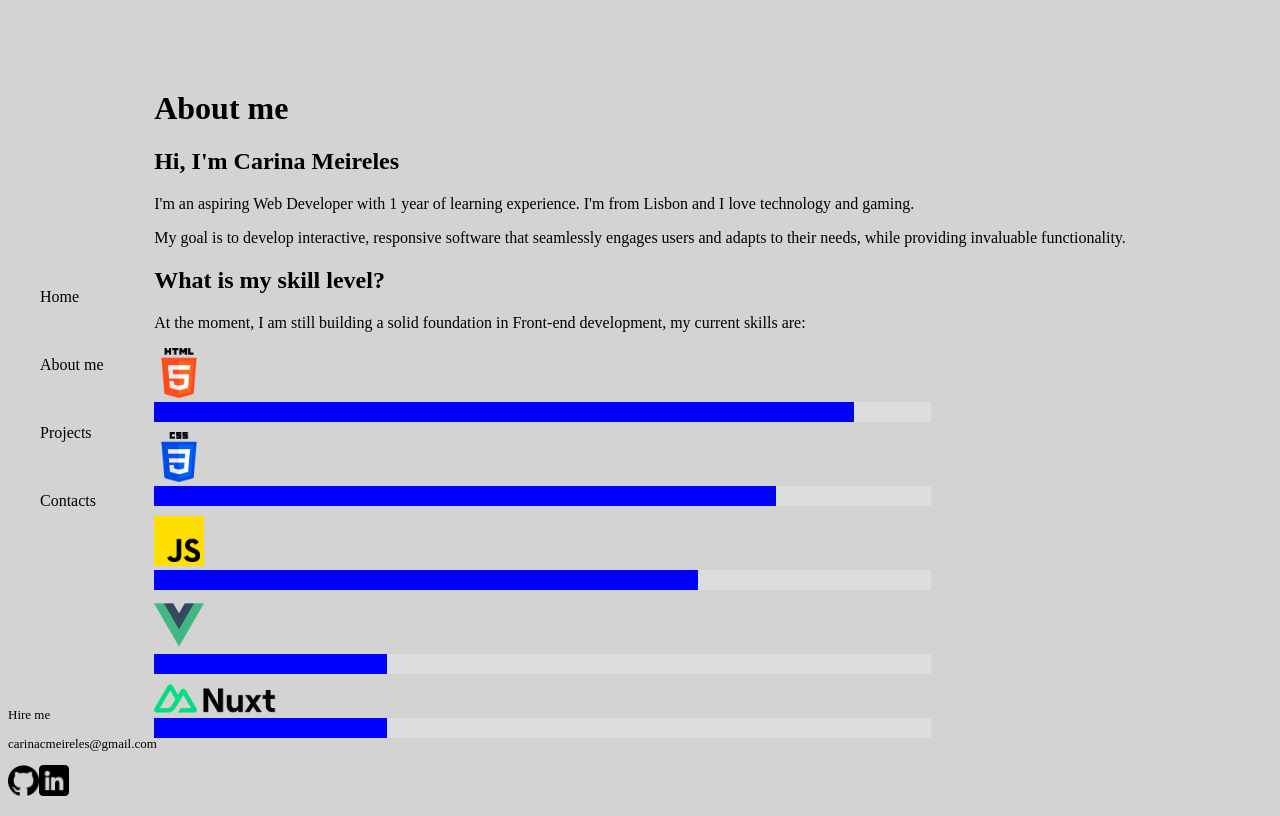
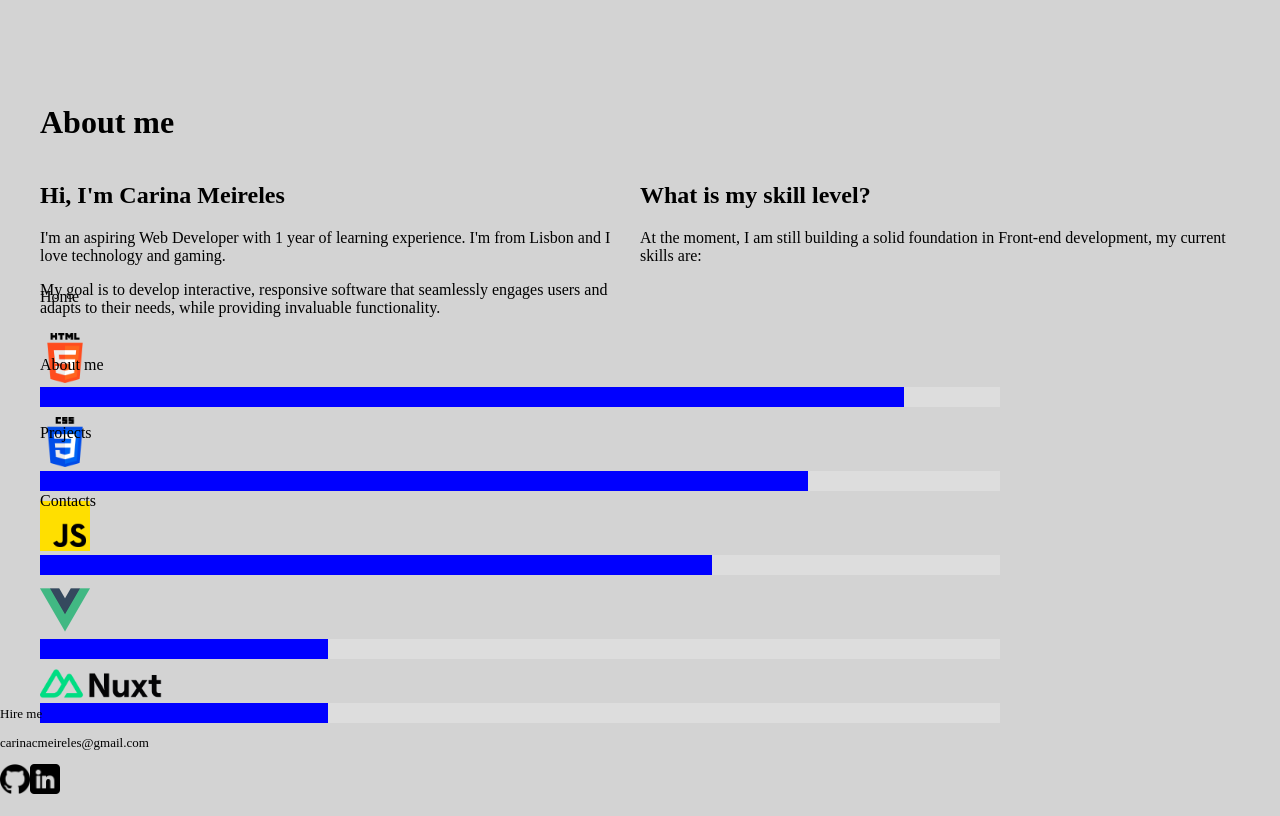
Before and after one commit to cfcmeireles/Portfolio-Carina, a Nuxt app: page /aboutme in a window 1280 px wide. Built offline with nearby package versions, Linux system fonts and the light colour scheme.

Commit message:
Added fadein and typewriter transitions, edited aboutme page layout

```diff
--- a/components/NavBarWithName.vue
+++ b/components/NavBarWithName.vue
@@ -1,5 +1,19 @@
 <template>
-  <NavBar />
+  <nav id="nav-bar">
+    <ul class="nav-items">
+      <NuxtLink to="/" style="text-decoration: none; color: black">
+        <li>Home</li></NuxtLink
+      >
+      <NuxtLink to="/aboutme" style="text-decoration: none; color: black"
+        ><li>About me</li></NuxtLink
+      >
+      <NuxtLink to="/projects" style="text-decoration: none; color: black"
+        ><li>Projects</li></NuxtLink
+      >
+      <NuxtLink to="/contacts" style="text-decoration: none; color: black"
+        ><li>Contacts</li></NuxtLink
+      >
+    </ul>
     <transition name="fade">
       <div class="name-bar" v-if="showNameBar">
         <p style="font-size: 13px">Hire me</p>
@@ -23,6 +37,7 @@
         </NuxtLink>
       </div>
     </transition>
+  </nav>
 </template>
 
   <script>
@@ -39,19 +54,41 @@ export default {
 </script>
 
   <style scoped>
+#nav-bar {
+  position: fixed;
+  left: 0;
+  height: 100%;
+}
+.nav-items {
+  list-style: none;
+  height: 100%;
+  display: flex;
+  justify-content: center;
+  flex-flow: column;
+}
+
+.nav-items li {
+  padding-bottom: 50px;
+}
+
+@media only screen and (max-width: 600px) {
+  #nav-bar {
+    display: none;
+  }
+}
 /* .nav-items li {
   padding-bottom: 50px;
 } */
 .name-bar {
   position: absolute;
-  bottom: 0;
+  bottom: 10px;
 }
 
 .github-icon {
-  width: 3%;
+  width: 20%;
 }
 .linkedin-icon {
-  width: 3%;
+  width: 20%;
 }
 
 .fade-enter-active {
--- a/pages/aboutme.vue
+++ b/pages/aboutme.vue
@@ -2,21 +2,27 @@
   <main id="about-me-page">
     <div class="about-me">
       <h1 class="section-titles">About me</h1>
+      <div class="about-me-text">
+        <div>
           <h2>Hi, I'm <strong>Carina Meireles</strong></h2>
           <p>
-        I'm an aspiring Web Developer with 1 year of learning experience. I'm
-        from Lisbon and I love technology and gaming.
+            I'm an aspiring Web Developer with 1 year of learning experience.
+            I'm from Lisbon and I love technology and gaming.
           </p>
           <p>
-        My goal is to develop interactive, responsive software that seamlessly
-        engages users and adapts to their needs, while providing invaluable
-        functionality.
+            My goal is to develop interactive, responsive software that
+            seamlessly engages users and adapts to their needs, while providing
+            invaluable functionality.
           </p>
+        </div>
+        <div>
           <h2>What is my skill level?</h2>
           <p>
             At the moment, I am still building a solid foundation in Front-end
             development, my current skills are:
           </p>
+        </div>
+      </div>
       <img src="../assets/html-5.png" height="50" />
       <div class="container">
         <div class="skills html"></div>
@@ -49,6 +55,11 @@ definePageMeta({
 
 <style>
 @import "../app.css";
+
+.about-me-text {
+  display: grid;
+  grid-template-columns: 600px 600px;
+}
 
 .container {
   width: 80%;
--- a/pages/index.vue
+++ b/pages/index.vue
@@ -1,12 +1,22 @@
 <template>
   <main id="home-page">
     <div class="home">
-      <h1>Carina Meireles</h1>
-      <h2>
+      <transition name="fade">
+        <h1 v-if="showName">Carina Meireles</h1>
+      </transition>
+      <div class="lol">
+        <transition name="typewriter">
+          <h2 v-if="showText">
             I am an aspiring developer based in Lisbon, Portugal
             <br />
-        Currently employed by Miniclip
           </h2>
+        </transition>
+        <transition name="typewriter">
+          <h2 v-if="showText">Currently employed by Miniclip</h2>
+        </transition>
+      </div>
+      <transition name="fadeIn">
+        <div v-if="showIcons">
           <NuxtLink to="https://github.com/cfcmeireles" target="_blank">
             <img
               src="../assets/github-logo.png"
@@ -25,10 +35,30 @@
             />
           </NuxtLink>
         </div>
+      </transition>
+    </div>
   </main>
 </template>
 
-<script setup>
+<script>
+export default {
+  data() {
+    return {
+      showName: false,
+      showText: false,
+      showIcons: false,
+    };
+  },
+  mounted() {
+    this.showName = true;
+    setTimeout(() => {
+      this.showText = true;
+    }, 2000);
+    setTimeout(() => {
+      this.showIcons = true;
+    }, 6000);
+  },
+};
 </script>
 
 <style scoped>
@@ -41,6 +71,11 @@
 
 .home {
   text-align: center;
+  height: 205px;
+}
+
+.lol {
+  text-align: center;
 }
 
 .github-icon {
@@ -50,4 +85,50 @@
 .linkedin-icon {
   width: 3%;
 }
+.fade-enter-active {
+  animation: fadeIn 2s;
+}
+
+.fade-leave-active {
+  animation: fadeIn 0.5s reverse;
+}
+
+.fade-enter,
+.fade-leave-to {
+  opacity: 0;
+  transform: translateY(-20px);
+}
+
+@keyframes fadeIn {
+  0% {
+    opacity: 0;
+    transform: translateY(20px);
+  }
+  100% {
+    opacity: 1;
+    transform: translateY(0);
+  }
+}
+
+.typewriter-enter-active {
+  animation: typewriter 2s steps(40) 1s forwards;
+  overflow: hidden;
+  white-space: nowrap;
+}
+
+@keyframes typewriter {
+  from {
+    width: 0;
+  }
+  to {
+    width: 100%;
+  }
+}
+
+.fadeIn-enter-active {
+  transition: opacity 1.5s ease-in-out;
+}
+.fadeIn-enter-from {
+  opacity: 0;
+}
 </style>
```
Lines whose indentation alone changed are shown as unchanged.
